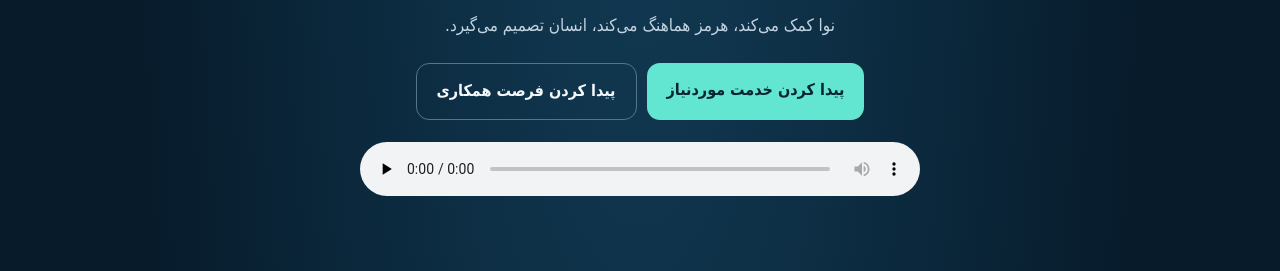
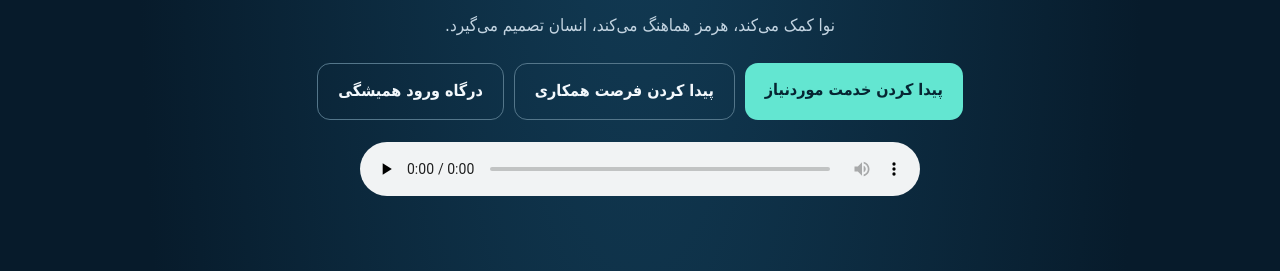
Before and after one commit to tarahikhalil-jpg/hormoz, a plain HTML site: page index.html in a window 1280 px wide. Shown: the part 310-581 px from the top of the page. Drawn offline with Linux system fonts and the light colour scheme.

Commit message:
Link homepage to permanent Hormoz portal

```diff
--- a/index.html
+++ b/index.html
@@ -91,6 +91,7 @@
         <div class="actions">
           <a class="btn" href="#services">پیدا کردن خدمت موردنیاز</a>
           <a class="btn secondary" href="#work">پیدا کردن فرصت همکاری</a>
+          <a class="btn secondary" href="./portal.html">درگاه ورود همیشگی</a>
         </div>
         <div class="music">
           <audio controls preload="none" aria-label="موسیقی هوش هرمز">
```
